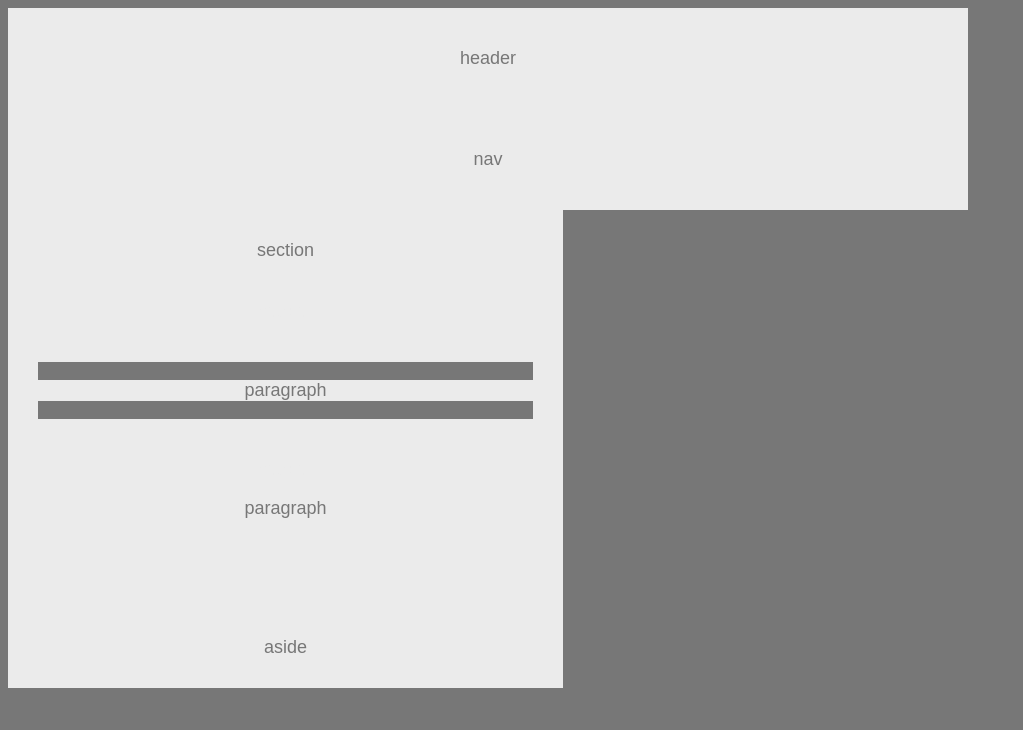
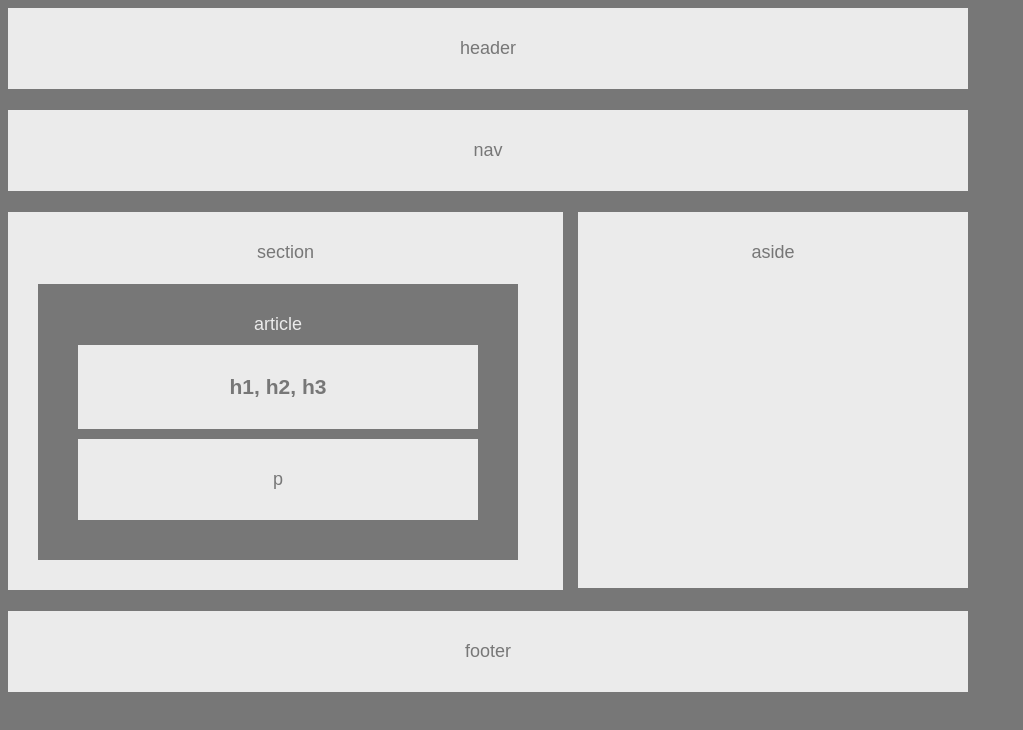
Before and after one commit to wkeel95/HW-Wireframe, a plain HTML site: page index.html in a window 1280 px wide. Shown: the whole page, without its empty margins (0-1023 px from the left). Drawn offline with Linux system fonts and the light colour scheme.

Commit message:
updated with better css

```diff
--- a/index.html
+++ b/index.html
@@ -11,29 +11,30 @@
     <header>
         header
     </header>
+    <br>
     <nav>
         nav
     </nav>
+    <br>
     <section>
         section
+        <br>
+        <br>
         <article>
-            <header>
-                header
-            </header>
+            article
+                    <h1>h1, h2, h3</h1>
                 <p>
-                    paragraph
+                    p
                 </p>
-            <header>
-                header
-                <p>
-                    paragraph
-                </p>
-            </header>
         </article>
     </section>
     <aside>
         aside
     </aside>
-
+    <br>
+    <br>
+    <footer>
+        footer
+    </footer>
 </body>
 </html>
--- a/style.css
+++ b/style.css
@@ -7,35 +7,39 @@ body {
 }
 header {
     background: #ebebeb;
+    color: #777;
     text-align: center;
-    padding: 40px;
+    padding: 30px;
 }
 nav {
     background: #ebebeb;
     text-align: center;
-    padding: 40px;
+    padding: 30px;
 }
 section {
     background: #ebebeb;
     width: 495px;
     text-align: center;
     padding: 30px;
+    display: inline-block;
 }
 aside {
     background: #ebebeb;
-    width: 495px;
+    width: 330px;
     text-align: center;
-    padding: 30px;
+    padding: 30px 30px 325px 30px;
+    float: right;
 }
 footer {
     background: #ebebeb;
     text-align: center;
-    width: 495px;
 }
 article {
     color: #ebebeb;
     background: #777;
     text-align: center;
+    padding: 30px;
+    width: 420px;
 }
 h1 {
     color: #777;
@@ -46,4 +50,13 @@ p {
     color: #777;
     background: #ebebeb;
     text-align: center;
+    padding: 30px;
+    margin: 10px;
 }
+h1 {
+    padding: 30px;
+    margin: 10px;
+}
+footer {
+    padding: 30px;
+}
```
